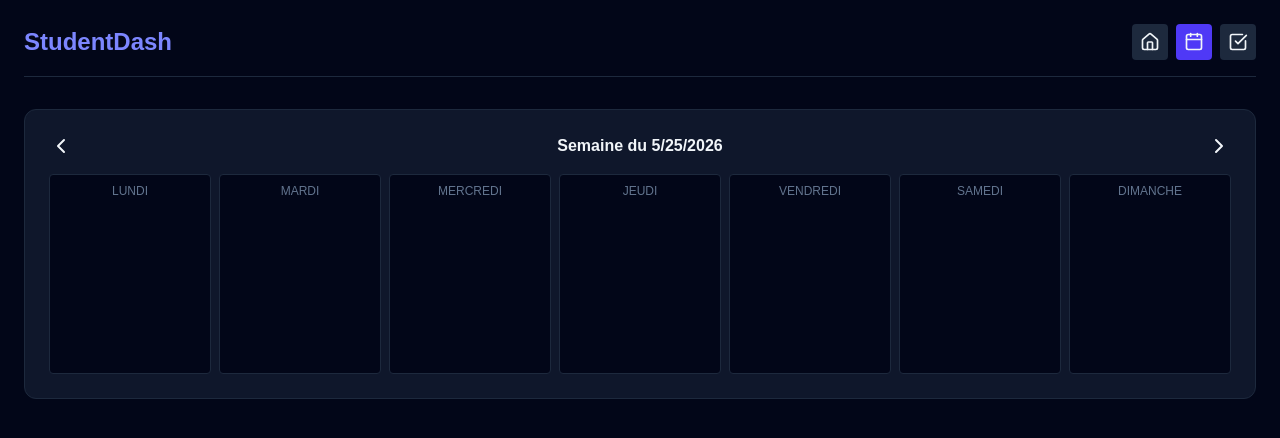
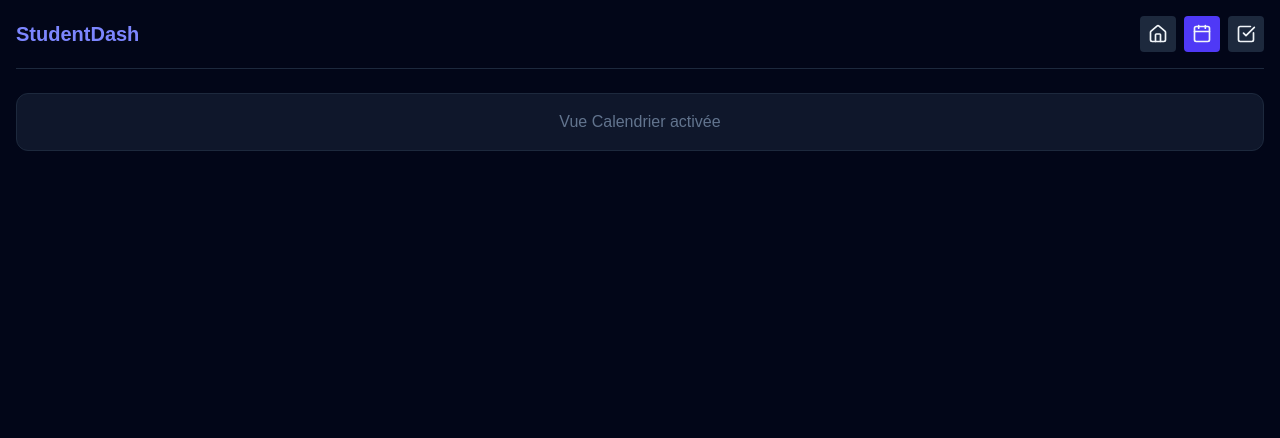
Before and after one commit to Srizas/todo-app, a Next.js app: page / in a window 1280 px wide. Both pictures are taken after a click on the button 1194 px from the left and 42 px from the top of the page. Shown: the top 438 px of the page. Built offline with nearby package versions, Linux system fonts and the light colour scheme.

Commit message:
Update page.js

```diff
--- a/app/page.js
+++ b/app/page.js
@@ -1,20 +1,19 @@
 'use client';
 
 import React, { useState, useEffect } from 'react';
-import { Calendar, CheckSquare, Home, Plus, Trash2, Clock, BookOpen, Check, RefreshCw, Bell, BellOff, ChevronLeft, ChevronRight, CalendarDays } from 'lucide-react';
+import { Calendar, CheckSquare, Home, Plus, Trash2, Clock, ChevronLeft, ChevronRight } from 'lucide-react';
 
 export default function App() {
   const [activeTab, setActiveTab] = useState('home');
   const [currentDate, setCurrentDate] = useState(new Date());
   const [todayDate] = useState(new Date());
-  const [notifEnabled, setNotifEnabled] = useState(false);
 
   const [courses, setCourses] = useState([]);
   const [todos, setTodos] = useState([]);
 
-  // Formulaires
-  const [newCourse, setNewCourse] = useState({ name: '', day: 'Lundi', start: '', end: '', room: '', repeat: 'Chaque semaine', color: 'indigo' });
-  const [newTodo, setNewTodo] = useState({ text: '', dueDate: new Date().toLocaleDateString('fr-CA') });
+  // Formulaires (états pour saisir les nouvelles données)
+  const [newCourse, setNewCourse] = useState({ name: '', day: 'Lundi', start: '', end: '', room: '', repeat: 'Chaque semaine' });
+  const [newTodo, setNewTodo] = useState({ text: '' });
 
   // --- PERSISTANCE ---
   useEffect(() => {
@@ -32,31 +31,15 @@ export default function App() {
   const shouldShowCourseOnDate = (course, targetDateObj) => {
     const targetISO = targetDateObj.toLocaleDateString('fr-CA');
     if (course.exceptDates?.includes(targetISO)) return false;
-    if (course.repeat === 'Une seule fois') return course.specificDate === targetISO;
     const dayName = daysOfWeek[(targetDateObj.getDay() + 6) % 7];
     return course.day === dayName;
   };
 
-  const handleDeleteCourse = (course, dateISO) => {
-    if (course.repeat === 'Une seule fois' || !window.confirm("Supprimer uniquement cette occurrence ? Annuler pour supprimer toute la série.")) {
-      saveCourses(courses.filter(c => c.id !== course.id));
-    } else {
-      saveCourses(courses.map(c => c.id === course.id ? { ...c, exceptDates: [...(c.exceptDates || []), dateISO] } : c));
-    }
-  };
-
-  const weekDays = Array.from({ length: 7 }, (_, i) => {
-    const d = new Date(currentDate);
-    const day = d.getDay();
-    const diff = d.getDate() - day + (day === 0 ? -6 : 1) + i;
-    return new Date(d.setDate(diff));
-  });
-
   return (
-    <div className="min-h-screen bg-slate-950 text-slate-100 p-6">
-      {/* HEADER NAVIGATION */}
-      <nav className="flex justify-between items-center mb-8 border-b border-slate-800 pb-4">
-        <h1 className="text-2xl font-bold text-indigo-400">StudentDash</h1>
+    <div className="min-h-screen bg-slate-950 text-slate-100 p-4">
+      {/* HEADER */}
+      <nav className="flex justify-between items-center mb-6 border-b border-slate-800 pb-4">
+        <h1 className="text-xl font-bold text-indigo-400">StudentDash</h1>
         <div className="flex gap-2">
           <button onClick={() => setActiveTab('home')} className={`p-2 rounded ${activeTab === 'home' ? 'bg-indigo-600' : 'bg-slate-800'}`}><Home size={20}/></button>
           <button onClick={() => setActiveTab('calendar')} className={`p-2 rounded ${activeTab === 'calendar' ? 'bg-indigo-600' : 'bg-slate-800'}`}><Calendar size={20}/></button>
@@ -67,50 +50,45 @@ export default function App() {
       {/* --- SECTION HOME --- */}
       {activeTab === 'home' && (
         <div className="space-y-6">
-          <section className="bg-slate-900 p-6 rounded-xl border border-slate-800">
-            <h2 className="text-xl font-bold mb-4 flex items-center gap-2"><Clock/> Cours du jour</h2>
+          <form className="bg-slate-900 p-4 rounded-xl border border-slate-800 space-y-2" onSubmit={(e) => { e.preventDefault(); saveCourses([...courses, { ...newCourse, id: Date.now(), exceptDates: [] }]); }}>
+            <input className="w-full bg-slate-800 p-2 rounded" placeholder="Nom du cours" onChange={e => setNewCourse({...newCourse, name: e.target.value})} />
+            <div className="flex gap-2">
+              <select className="bg-slate-800 p-2 rounded flex-1" onChange={e => setNewCourse({...newCourse, day: e.target.value})}>{daysOfWeek.map(d => <option key={d}>{d}</option>)}</select>
+              <input className="bg-slate-800 p-2 rounded w-20" placeholder="Heure" onChange={e => setNewCourse({...newCourse, start: e.target.value})} />
+              <button className="bg-indigo-600 px-4 rounded"><Plus/></button>
+            </div>
+          </form>
+
+          <section className="bg-slate-900 p-4 rounded-xl border border-slate-800">
+            <h2 className="font-bold mb-4 flex items-center gap-2"><Clock/> Cours du jour</h2>
             {courses.filter(c => shouldShowCourseOnDate(c, todayDate)).map(c => (
               <div key={c.id} className="flex justify-between items-center p-3 bg-slate-800 rounded-lg mb-2">
-                <div><p className="font-bold">{c.name}</p><p className="text-sm text-slate-400">{c.start} - {c.end} | {c.room}</p></div>
-                <button onClick={() => handleDeleteCourse(c, todayDate.toLocaleDateString('fr-CA'))} className="text-rose-400"><Trash2 size={18}/></button>
+                <span>{c.name} ({c.start})</span>
+                <button onClick={() => saveCourses(courses.filter(x => x.id !== c.id))} className="text-rose-400"><Trash2 size={16}/></button>
               </div>
             ))}
           </section>
         </div>
       )}
 
-      {/* --- SECTION CALENDRIER --- */}
+      {/* --- SECTION CALENDRIER (Squelette) --- */}
       {activeTab === 'calendar' && (
-        <div className="bg-slate-900 p-6 rounded-xl border border-slate-800">
-          <div className="flex justify-between mb-4">
-            <button onClick={() => setCurrentDate(new Date(currentDate.setDate(currentDate.getDate() - 7)))}><ChevronLeft/></button>
-            <span className="font-bold">Semaine du {weekDays[0].toLocaleDateString()}</span>
-            <button onClick={() => setCurrentDate(new Date(currentDate.setDate(currentDate.getDate() + 7)))}><ChevronRight/></button>
-          </div>
-          <div className="grid grid-cols-7 gap-2">
-            {weekDays.map((d, i) => (
-              <div key={i} className="min-h-[200px] bg-slate-950 p-2 rounded border border-slate-800">
-                <p className="text-xs text-center text-slate-500 uppercase">{daysOfWeek[i]}</p>
-                {courses.filter(c => shouldShowCourseOnDate(c, d)).map(c => (
-                  <div key={c.id} className="text-[10px] p-1 bg-indigo-900/50 rounded mb-1">{c.name}</div>
-                ))}
-              </div>
-            ))}
-          </div>
+        <div className="bg-slate-900 p-4 rounded-xl border border-slate-800">
+          <p className="text-center text-slate-500">Vue Calendrier activée</p>
         </div>
       )}
 
       {/* --- SECTION TODO --- */}
       {activeTab === 'todo' && (
-        <div className="bg-slate-900 p-6 rounded-xl border border-slate-800">
-          <form onSubmit={(e) => { e.preventDefault(); saveTodos([...todos, { ...newTodo, id: Date.now(), completed: false }]); }} className="flex gap-2 mb-6">
+        <div className="bg-slate-900 p-4 rounded-xl border border-slate-800">
+          <form className="flex gap-2 mb-4" onSubmit={(e) => { e.preventDefault(); saveTodos([...todos, { ...newTodo, id: Date.now() }]); }}>
             <input className="bg-slate-800 p-2 rounded flex-1" placeholder="Nouvelle tâche..." onChange={e => setNewTodo({...newTodo, text: e.target.value})} />
-            <button className="bg-emerald-600 p-2 rounded"><Plus/></button>
+            <button className="bg-emerald-600 p-2 px-4 rounded"><Plus/></button>
           </form>
           {todos.map(t => (
             <div key={t.id} className="flex justify-between p-3 bg-slate-800 rounded mb-2">
-              <span className={t.completed ? 'line-through text-slate-500' : ''}>{t.text}</span>
-              <button onClick={() => saveTodos(todos.filter(x => x.id !== t.id))} className="text-rose-400"><Trash2 size={18}/></button>
+              <span>{t.text}</span>
+              <button onClick={() => saveTodos(todos.filter(x => x.id !== t.id))} className="text-rose-400"><Trash2 size={16}/></button>
             </div>
           ))}
         </div>
```
